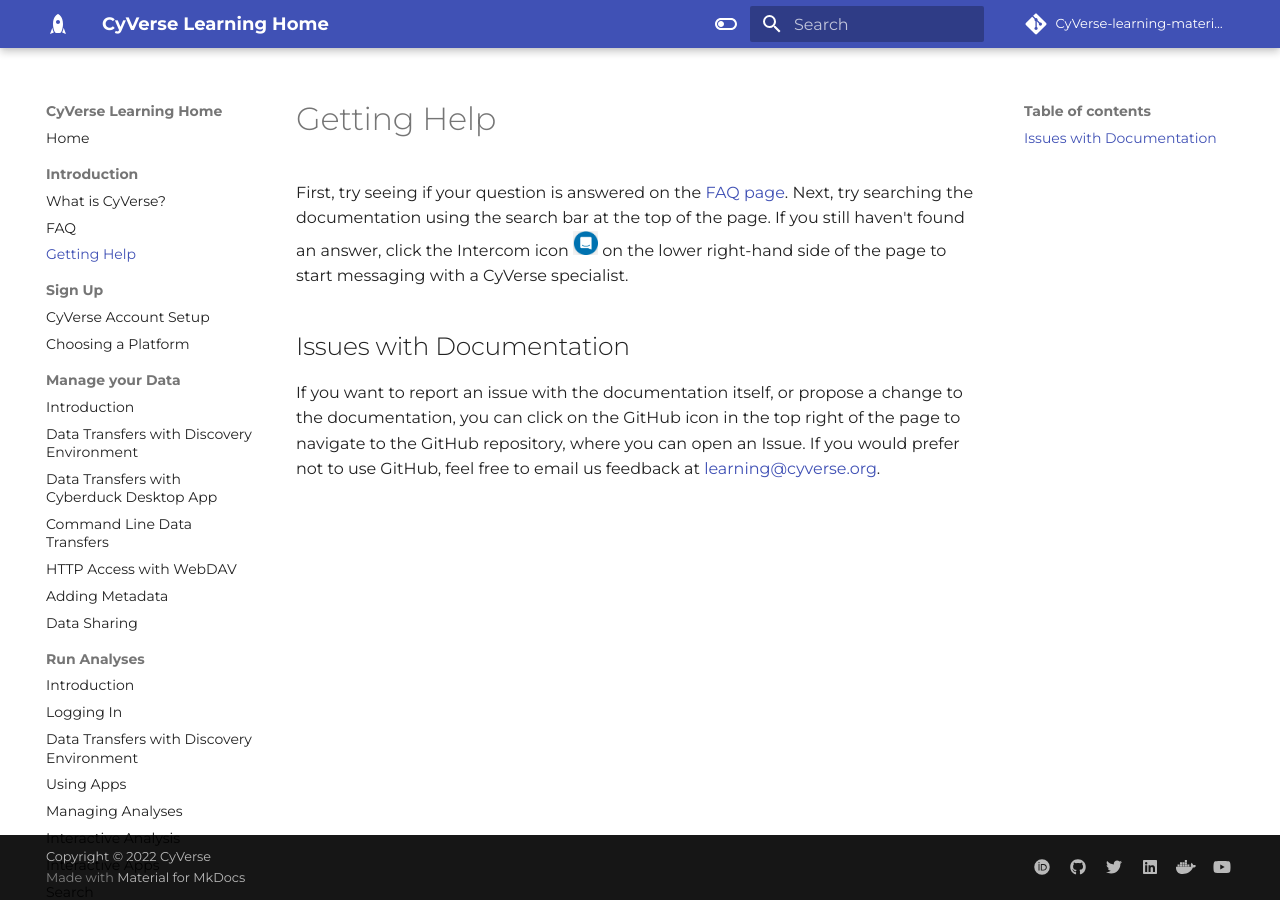
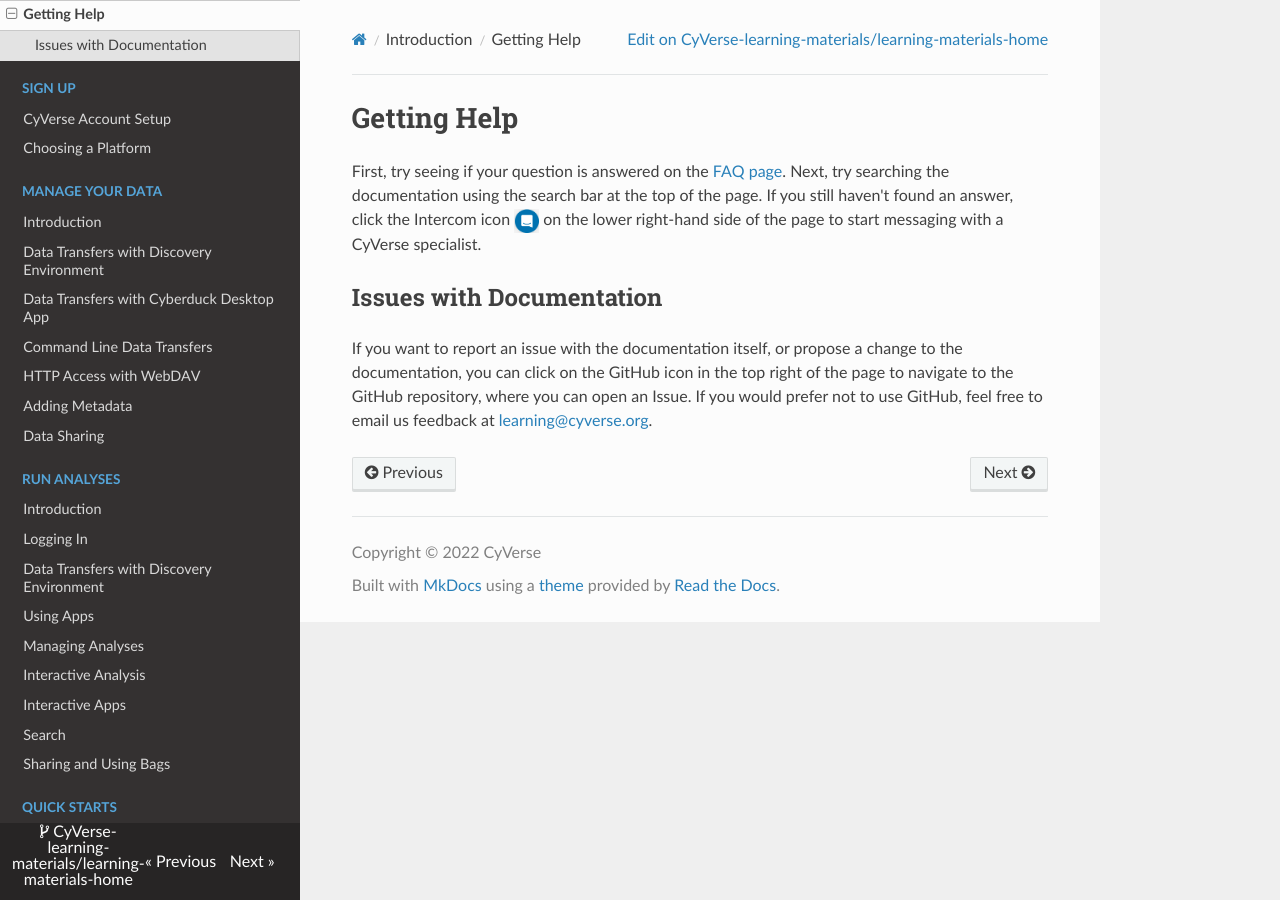
Before and after one commit to CyVerse-learning-materials/learning-materials-home, an MkDocs documentation site: the page built from docs/getting_help.md, in a window 1280 px wide. Built offline with MkDocs 1.6.1, drawn with Linux system fonts in a browser that asks for light colours; nearby versions of some CDN libraries; some web fonts are replaced; a script that is not in the unit is left out; comment, search, counter and statistics services are not loaded.

Commit message:
set theme as readthedocs

```diff
--- a/mkdocs.yml
+++ b/mkdocs.yml
@@ -79,7 +79,7 @@
 # Set theme to `readthedocs`
 # must also set Action to use `@nomaterial` branch instead of `@master` for material
 theme:
-  name: material
+  name: readthedocs
 # setting features for the navigation tab
   features:
     - navigation.instant
@@ -99,7 +99,7 @@
         icon: material/toggle-switch
         name: Switch to light mode
   font:
-    text: Montserrat
+    text: Roboto
     code: Regular
   favicon: assets/favicon.png
   icon:
```
